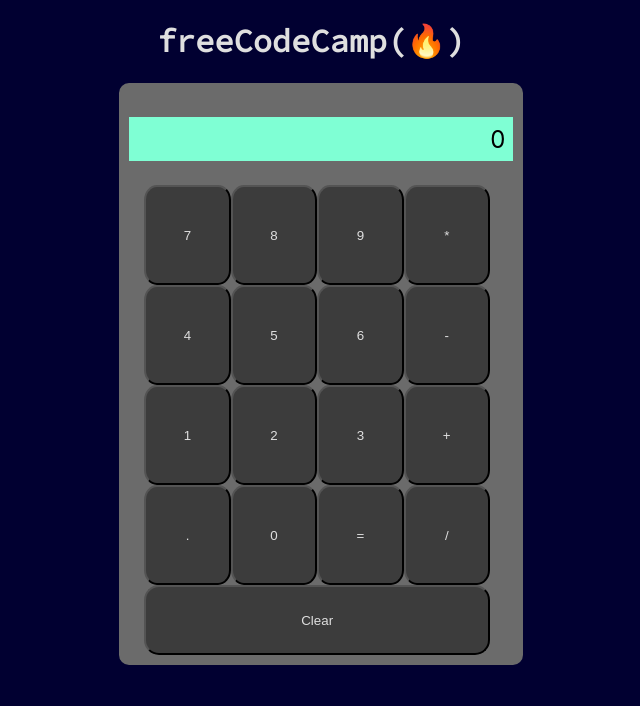
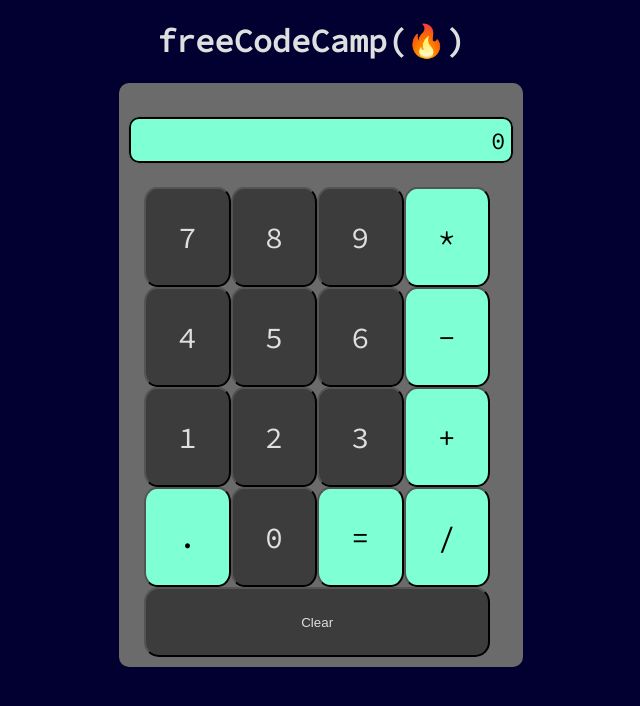
Before and after one commit to DeiviGT1/practica-react, a React (Create React App) app: page / in a window 1280 px wide. Shown: the top 706 px of the page, without its empty margins (329-969 px from the left). Built offline with nearby package versions, Linux system fonts and the light colour scheme.

Commit message:
version de calculadora manual finalizada

```diff
--- a/src/button.css
+++ b/src/button.css
@@ -14,8 +14,11 @@
 .es-numero-operador button{
     height: 100%;
     width: 100%;
-    background-color: rgb(60, 60, 60);
+    background-color: aquamarine ;
+    color: black;
     border-radius: 15%;
+    font-size: 30px;
+    font-family: 'Source Code Pro', monospace;
 }
 
 .es-numero button{
@@ -23,4 +26,6 @@
     width: 100%;
     background-color: rgb(60, 60, 60);
     border-radius: 15%;
+    font-size: 30px;
+    font-family: 'Source Code Pro', monospace;
 }
--- a/src/panel.css
+++ b/src/panel.css
@@ -1,8 +1,14 @@
+.panel{
+    background-color: #6b6b6b;
+}
+
 .panel p{
     background-color: aquamarine;
+    box-shadow: rgba(0, 0, 0, 0.05) 0px 0px 0px 1px, black 0px 0px 0px 2px inset;
     color: black;
     text-align: right;
+    border-radius: 10px;
     padding: 2%;
     font-size: 24px;
-
+    font-family: 'Source Code Pro', monospace;
 }
```
